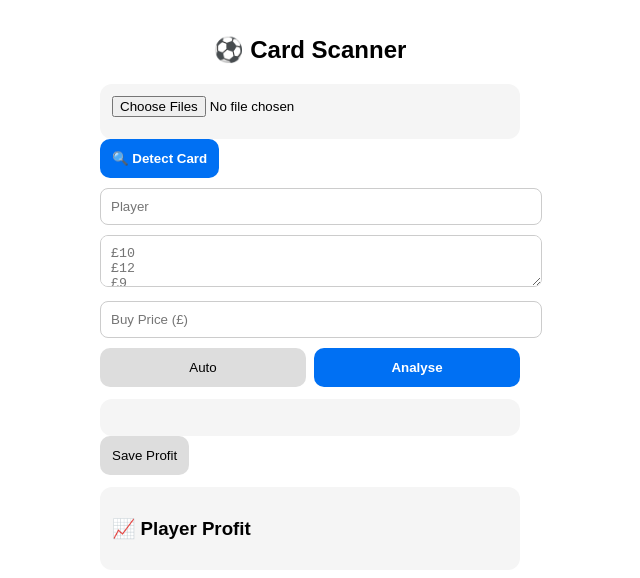
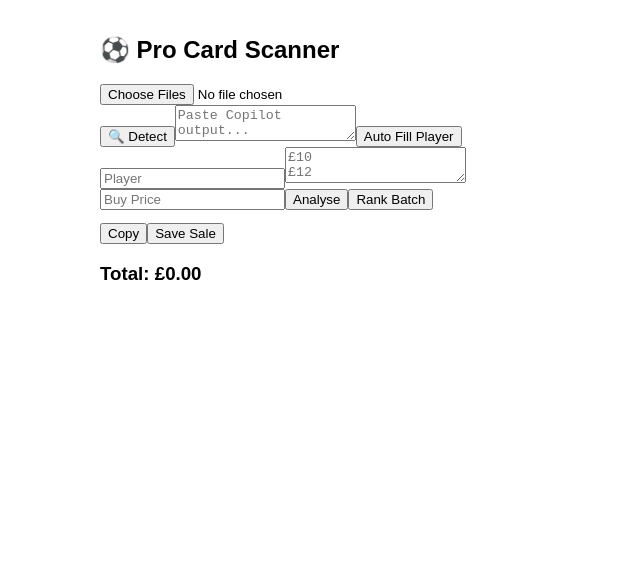
Before and after one commit to MooreMM23/card-scanner-app, a Next.js app: page / in a window 1280 px wide. Shown: the top 578 px of the page, without its empty margins (330-970 px from the left). Built offline with nearby package versions, Linux system fonts and the light colour scheme.

Commit message:
Update page.jsx

```diff
--- a/app/page.jsx
+++ b/app/page.jsx
@@ -4,21 +4,21 @@ import { useState } from "react";
 export default function FootballCardApp() {
   const [images, setImages] = useState([]);
   const [sales, setSales] = useState("");
+  const [copilotOutput, setCopilotOutput] = useState("");
   const [playerName, setPlayerName] = useState("");
   const [output, setOutput] = useState("");
   const [loading, setLoading] = useState(false);
   const [purchasePrice, setPurchasePrice] = useState("");
   const [soldCards, setSoldCards] = useState([]);
 
-  // ===== PRICE ENGINE =====
+  // ===== CORE ENGINE =====
   const parsePrices = (text) =>
     text
       .split("\\n")
       .map((s) => parseFloat(s.replace("£", "")))
       .filter((n) => !isNaN(n));
 
-  const avg = (arr) =>
-    arr.length ? arr.reduce((a, b) => a + b, 0) / arr.length : 0;
+  const avg = (arr) => (arr.length ? arr.reduce((a, b) => a + b, 0) / arr.length : 0);
 
   const cleanPrices = (arr) => {
     const a = avg(arr);
@@ -26,31 +26,25 @@ export default function FootballCardApp() {
   };
 
   const trend = (arr) => {
-    if (arr.length < 3) return "Unknown";
+    if (arr.length < 3) return "➡️ Stable";
     const first = avg(arr.slice(0, 2));
     const last = avg(arr.slice(-2));
-    if (last > first) return "📈 Rising";
-    if (last < first) return "📉 Falling";
+    if (last > first * 1.05) return "📈 Rising";
+    if (last < first * 0.95) return "📉 Falling";
     return "➡️ Stable";
   };
 
   const flipScore = (a) => {
     if (!purchasePrice) return 0;
-    return Math.max(
-      Math.min(((a - purchasePrice) / a) * 10, 10),
-      0
-    ).toFixed(1);
+    return Math.max(Math.min(((a - purchasePrice) / a) * 10, 10), 0);
   };
 
-  const exactPrice = (avgPrice, trendDir, score) => {
-    let base = avgPrice;
-
+  const exactPrice = (a, trendDir, score) => {
+    let base = a;
     if (trendDir.includes("Rising")) base *= 1.05;
     if (trendDir.includes("Falling")) base *= 0.9;
-
     if (score > 8) base *= 1.05;
     if (score < 4) base *= 0.9;
-
     return base.toFixed(2);
   };
 
@@ -61,23 +55,17 @@ export default function FootballCardApp() {
     return "❌ SKIP";
   };
 
-  // ===== AI DETECTION =====
+  // ===== AI DETECTION + AUTO-FILL =====
   const generateDetectionPrompt = () => {
-    if (images.length === 0) return;
+    const prompt = `Identify this football card. Return player, year, set, variant.`;
+    navigator.clipboard.writeText(prompt);
+    setOutput("✅ Prompt copied → open Copilot & upload images.");
+  };
 
-    const prompt = `Identify this football trading card.
-
-Return:
-- Player name
-- Year
-- Set/Brand
-- Parallel
-- Card number
-
-Be accurate.`;
-
-    navigator.clipboard.writeText(prompt);
-    setOutput("✅ Prompt copied. Upload images in Copilot and paste it.");
+  const autoFillPlayer = () => {
+    if (!copilotOutput) return;
+    const words = copilotOutput.split(" ");
+    setPlayerName(words.slice(0, 2).join(" "));
   };
 
   // ===== ANALYSIS =====
@@ -89,135 +77,89 @@ Be accurate.`;
     const a = avg(filtered);
 
     const t = trend(raw);
-    const score = parseFloat(flipScore(a));
+    const score = flipScore(a);
     const price = exactPrice(a, t, score);
     const finalDecision = decision(score, t);
 
+    const profit = purchasePrice ? (price - purchasePrice).toFixed(2) : "-";
+
     setTimeout(() => {
-      setOutput(`📊 PLAYER: ${playerName || "(detect first)"}
-
-💰 LIST AT: £${price}
-Market Avg: £${a.toFixed(2)}
-
-📈 TREND: ${t}
-🔥 SCORE: ${score}/10
-
-🤖 DECISION: ${finalDecision}`);
+      setOutput(`📊 ${playerName || "(detect)"}\n\n💰 LIST: £${price}\nAVG: £${a.toFixed(2)}\nPROFIT: £${profit}\n\n📈 ${t}\n🔥 SCORE: ${score.toFixed(1)}\n\n🤖 ${finalDecision}`);
       setLoading(false);
     }, 300);
   };
 
-  // ===== IMAGE HANDLING =====
-  const handleImages = (e) => {
-    setImages(Array.from(e.target.files));
-  };
+  // ===== BATCH RANKING =====
+  const runBatch = () => {
+    const blocks = sales.split("\\n\\n");
 
-  // ===== DEMO EBAY DATA =====
-  const fetchEbay = () => {
-    setSales("£10\\n£12\\n£9");
+    const results = blocks.map((block, i) => {
+      const prices = cleanPrices(parsePrices(block));
+      const a = avg(prices);
+      const score = flipScore(a);
+      return { index: i + 1, avg: a, score };
+    });
+
+    results.sort((a, b) => b.score - a.score);
+
+    let out = "BEST FLIPS:\n\n";
+    results.forEach((r) => {
+      out += `Card ${r.index}: £${r.avg.toFixed(2)} (Score: ${r.score.toFixed(1)})\n`;
+    });
+
+    setOutput(out);
   };
 
   // ===== TRACKING =====
   const addSale = () => {
     if (!purchasePrice || !playerName) return;
-
-    const profit = parseFloat(purchasePrice);
-
-    setSoldCards([
-      ...soldCards,
-      { player: playerName, profit }
-    ]);
+    const raw = parsePrices(sales);
+    const a = avg(cleanPrices(raw));
+    const profit = a - purchasePrice;
+    setSoldCards([...soldCards, { player: playerName, profit }]);
   };
 
-  const playerStats = () => {
-    const map = {};
-    soldCards.forEach((c) => {
-      map[c.player] = (map[c.player] || 0) + c.profit;
-    });
-    return map;
-  };
-
-  // ===== UI STYLES =====
-  const card = {
-    background: "#f5f5f5",
-    padding: 12,
-    borderRadius: 12,
-    marginTop: 12
-  };
-
-  const input = {
-    width: "100%",
-    padding: 10,
-    marginTop: 10,
-    borderRadius: 8,
-    border: "1px solid #ccc"
-  };
-
-  const primary = {
-    flex: 1,
-    padding: 12,
-    background: "#0070f3",
-    color: "white",
-    border: "none",
-    borderRadius: 10,
-    fontWeight: "bold"
-  };
-
-  const secondary = {
-    flex: 1,
-    padding: 12,
-    background: "#ddd",
-    border: "none",
-    borderRadius: 10
-  };
+  const stats = soldCards.reduce((acc, c) => {
+    acc[c.player] = (acc[c.player] || 0) + c.profit;
+    return acc;
+  }, {});
 
   // ===== UI =====
   return (
     <div style={{ padding: 16, maxWidth: 420, margin: "auto" }}>
-      <h2 style={{ textAlign: "center" }}>⚽ Card Scanner</h2>
+      <h2>⚽ Pro Card Scanner</h2>
 
-      {/* CAMERA */}
-      <div style={card}>
-        <input type="file" accept="image/*" capture="environment" multiple onChange={handleImages} />
-        <div style={{ display: "flex", gap: 6, marginTop: 10 }}>
-          {images.map((img, i) => (
-            <img key={i} src={URL.createObjectURL(img)} width={60} />
-          ))}
-        </div>
+      <input type="file" accept="image/*" capture="environment" multiple onChange={(e)=>setImages([...e.target.files])} />
+
+      <div style={{ display:"flex", gap:8, overflowX:"auto" }}>
+        {images.map((img,i)=> (
+          <img key={i} src={URL.createObjectURL(img)} style={{width:70,borderRadius:8}} />
+        ))}
       </div>
 
-      <button style={primary} onClick={generateDetectionPrompt}>
-        🔍 Detect Card
-      </button>
+      <button onClick={generateDetectionPrompt}>🔍 Detect</button>
 
-      <input style={input} placeholder="Player" value={playerName} onChange={(e) => setPlayerName(e.target.value)} />
+      <textarea placeholder="Paste Copilot output..." value={copilotOutput} onChange={(e)=>setCopilotOutput(e.target.value)} />
+      <button onClick={autoFillPlayer}>Auto Fill Player</button>
 
-      <textarea style={input} placeholder={"£10\n£12\n£9"} value={sales} onChange={(e) => setSales(e.target.value)} />
+      <input value={playerName} onChange={(e)=>setPlayerName(e.target.value)} placeholder="Player" />
 
-      <input style={input} placeholder="Buy Price (£)" value={purchasePrice} onChange={(e) => setPurchasePrice(e.target.value)} />
+      <textarea placeholder={"£10\n£12\n£9"} value={sales} onChange={(e)=>setSales(e.target.value)} />
+      <input placeholder="Buy Price" value={purchasePrice} onChange={(e)=>setPurchasePrice(parseFloat(e.target.value)||"")} />
 
-      <div style={{ display: "flex", gap: 8, marginTop: 10 }}>
-        <button style={secondary} onClick={fetchEbay}>Auto</button>
-        <button style={primary} onClick={analyse}>
-          {loading ? "..." : "Analyse"}
-        </button>
-      </div>
+      <button onClick={analyse}>{loading ? "..." : "Analyse"}</button>
+      <button onClick={runBatch}>Rank Batch</button>
 
-      <div style={card}>
-        <pre style={{ whiteSpace: "pre-wrap" }}>{output}</pre>
-      </div>
+      <pre>{output}</pre>
 
-      <button style={secondary} onClick={addSale}>
-        Save Profit
-      </button>
+      <button onClick={()=>navigator.clipboard.writeText(output)}>Copy</button>
+      <button onClick={addSale}>Save Sale</button>
 
-      <div style={card}>
-        <h3>📈 Player Profit</h3>
-        {Object.entries(playerStats()).map(([p, val]) => (
-          <div key={p}>{p}: £{val}</div>
-        ))}
-      </div>
+      <h3>Total: £{soldCards.reduce((a,c)=>a+c.profit,0).toFixed(2)}</h3>
+
+      {Object.entries(stats).map(([p,v])=> (
+        <div key={p}>{p}: £{v.toFixed(2)}</div>
+      ))}
     </div>
   );
 }
-``
```
